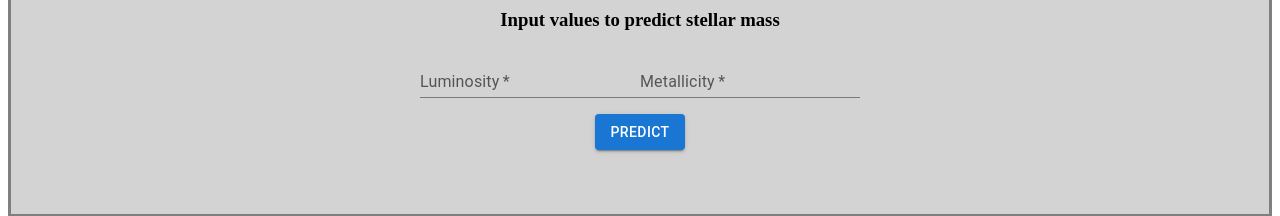
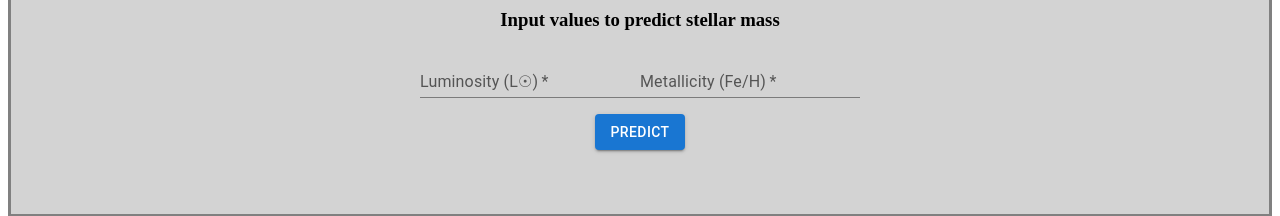
Before and after one commit to ala-zukowska/stellar-mass-prediction, a React (Vite) app in the folder app/frontend/: page /predict in a window 1280 px wide. Shown: the part 221-437 px from the top of the page. Built offline with nearby package versions, Linux system fonts and the light colour scheme.

Commit message:
Change expected units

```diff
--- a/app/frontend/src/components/predict/index.jsx
+++ b/app/frontend/src/components/predict/index.jsx
@@ -57,7 +57,7 @@ const Predict = () => {
         }}>
             <div style={{ display: "flex", flexDirection: "row" }}>
                 <TextField
-                    label="Luminosity"
+                    label="Luminosity (L☉)"
                     variant="standard"
                     type="number"
                     value={luminosity}
@@ -65,7 +65,7 @@ const Predict = () => {
                     required
                 />
                 <TextField
-                    label="Metallicity"
+                    label="Metallicity (Fe/H)"
                     variant="standard"
                     type="number"
                     value={metallicity}
```
Also changed, not shown: 1 other file (tests, documents, lock files or other folders).
